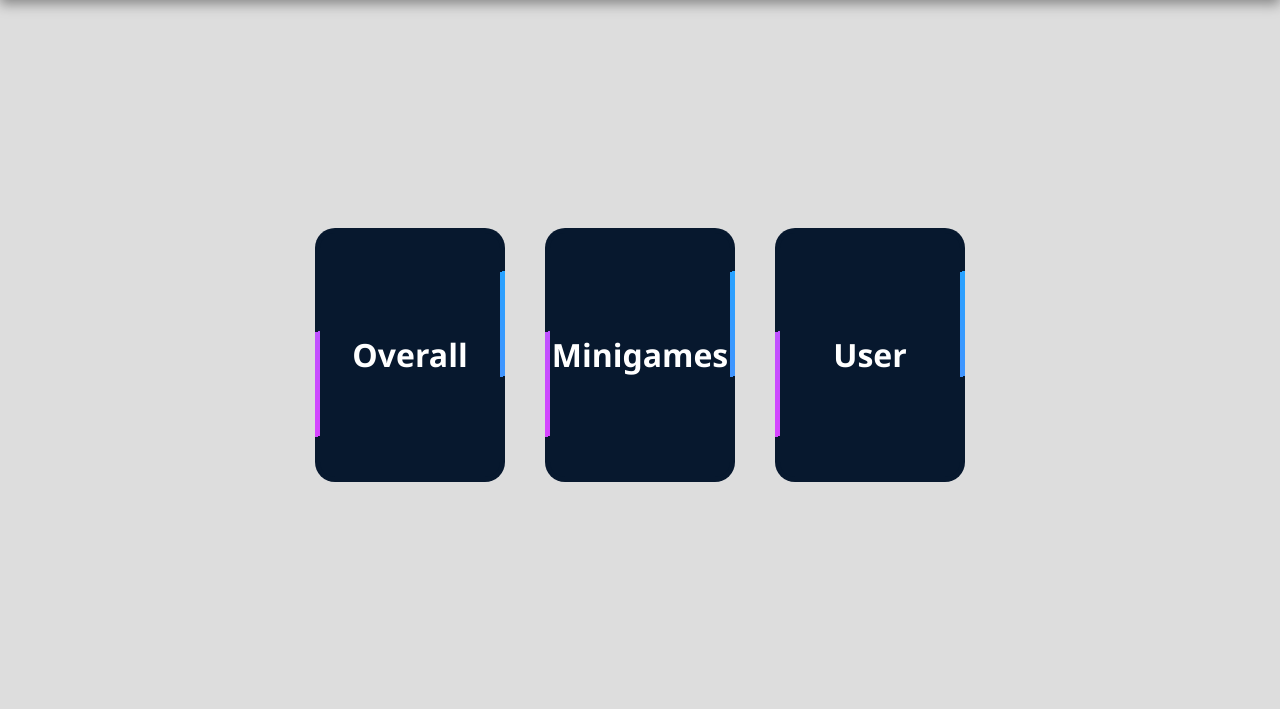
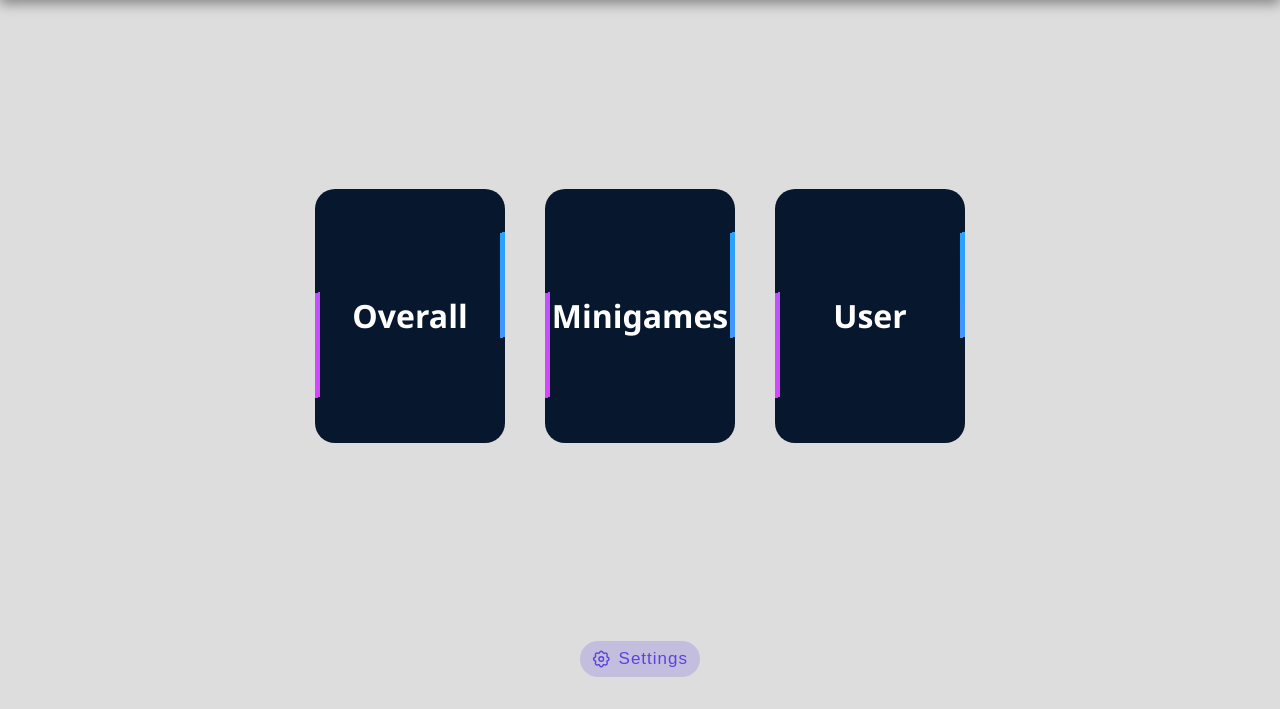
Before and after one commit to Dogephin/AI_Dashboard, a Flask app: page / in a window 1280 px wide. Shown: the part 91-800 px from the top of the page. Run offline with Flask 3, Linux system fonts and the light colour scheme; parts of the project's set-up code (start-up, migrations or seed data) failed here and were passed over.

Commit message:
Add settings page

```diff
--- a/app.py
+++ b/app.py
@@ -346,5 +346,10 @@ def mistakes():
     )
 
 
+@app.route("/settings")
+def settings():
+    return render_template("settings.html")
+
+
 if __name__ == "__main__":
     app.run(debug=True)
--- a/static/styles.css
+++ b/static/styles.css
@@ -822,3 +822,52 @@ canvas {
 #btn-cancel-analysis:active {
     border: 1px solid #b20000;
 }
+
+/* Settings Button on Home Page */
+
+.settings-container {
+    display: flex;
+    justify-content: center;
+    margin-top: 10px;
+    margin-bottom: 2rem;
+}
+
+#settings-button.button {
+    display: flex;
+    justify-content: center;
+    align-items: center;
+    padding: 6px 12px;
+    gap: 8px;
+    height: 36px;
+    width: 120px;
+    border: none;
+    background: #5e41de33;
+    border-radius: 20px;
+    cursor: pointer;
+}
+
+#settings-button .lable {
+    line-height: 20px;
+    font-size: 17px;
+    color: #5D41DE;
+    font-family: sans-serif;
+    letter-spacing: 1px;
+}
+
+#settings-button.button:hover {
+    background: #5e41de4d;
+}
+
+#settings-button.button:hover .svg-icon {
+    animation: spin 2s linear infinite;
+}
+
+@keyframes spin {
+    0% {
+        transform: rotate(0deg);
+    }
+
+    100% {
+        transform: rotate(360deg);
+    }
+}
--- a/templates/index.html
+++ b/templates/index.html
@@ -25,6 +25,20 @@
                 <h4>User</h4>
             </span></a>
     </div>
+    <div class="settings-container">
+        <button class="button" id="settings-button" onclick="window.location.href='/settings';">
+            <svg xmlns="http://www.w3.org/2000/svg" width="20" viewBox="0 0 20 20" height="20" fill="none"
+                class="svg-icon">
+                <g stroke-width="1.5" stroke-linecap="round" stroke="#5d41de">
+                    <circle r="2.5" cy="10" cx="10"></circle>
+                    <path fill-rule="evenodd"
+                        d="m8.39079 2.80235c.53842-1.51424 2.67991-1.51424 3.21831-.00001.3392.95358 1.4284 1.40477 2.3425.97027 1.4514-.68995 2.9657.82427 2.2758 2.27575-.4345.91407.0166 2.00334.9702 2.34248 1.5143.53842 1.5143 2.67996 0 3.21836-.9536.3391-1.4047 1.4284-.9702 2.3425.6899 1.4514-.8244 2.9656-2.2758 2.2757-.9141-.4345-2.0033.0167-2.3425.9703-.5384 1.5142-2.67989 1.5142-3.21831 0-.33914-.9536-1.4284-1.4048-2.34247-.9703-1.45148.6899-2.96571-.8243-2.27575-2.2757.43449-.9141-.01669-2.0034-.97028-2.3425-1.51422-.5384-1.51422-2.67994.00001-3.21836.95358-.33914 1.40476-1.42841.97027-2.34248-.68996-1.45148.82427-2.9657 2.27575-2.27575.91407.4345 2.00333-.01669 2.34247-.97026z"
+                        clip-rule="evenodd"></path>
+                </g>
+            </svg>
+            <span class="lable">Settings</span>
+        </button>
+    </div>
 </body>
 
 </html>
```
Also changed, not shown: templates/settings.html (added, +38 -0 lines).
